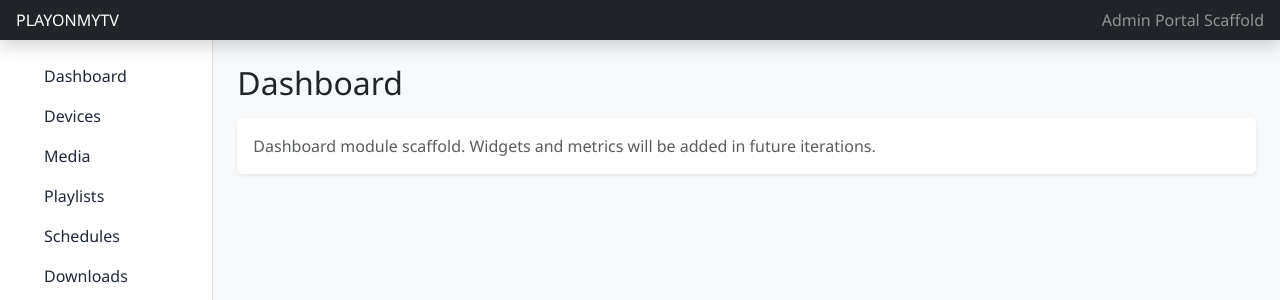
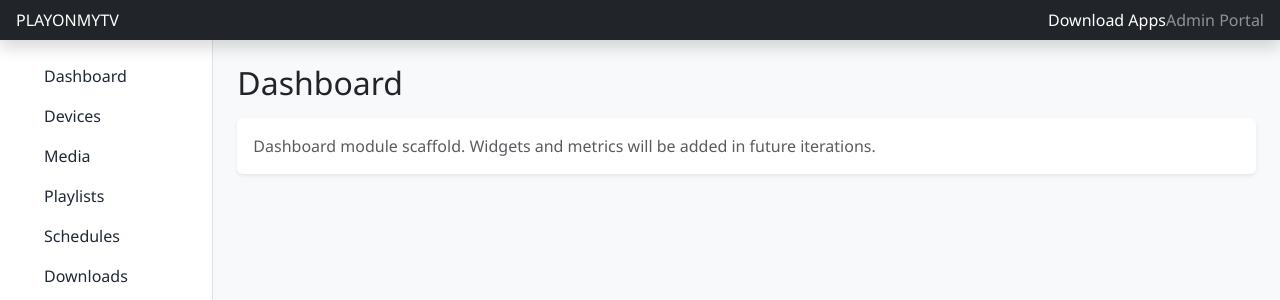
Before and after one commit to ram-streetbell/PlayOnMyTV, a PHP site: page /dashboard in a window 1280 px wide. Shown: the top 300 px of the page. Run offline with PHP 8.4, Linux system fonts and the light colour scheme.

Commit message:
Add application downloads link to header

```diff
--- a/app/Views/partials/header.php
+++ b/app/Views/partials/header.php
@@ -1,6 +1,7 @@
 <header class="navbar navbar-dark sticky-top bg-dark flex-md-nowrap p-0 shadow">
     <a class="navbar-brand col-lg-2 col-md-3 me-0 px-3 fs-6 text-uppercase" href="/dashboard">PlayOnMyTV</a>
-    <div class="navbar-nav flex-row d-none d-md-flex ms-auto px-3">
-        <span class="nav-link text-white-50">Admin Portal Scaffold</span>
+    <div class="navbar-nav flex-row d-none d-md-flex ms-auto px-3 align-items-center">
+        <a class="nav-link text-white" href="/downloads">Download Apps</a>
+        <span class="nav-link text-white-50">Admin Portal</span>
     </div>
 </header>
```
